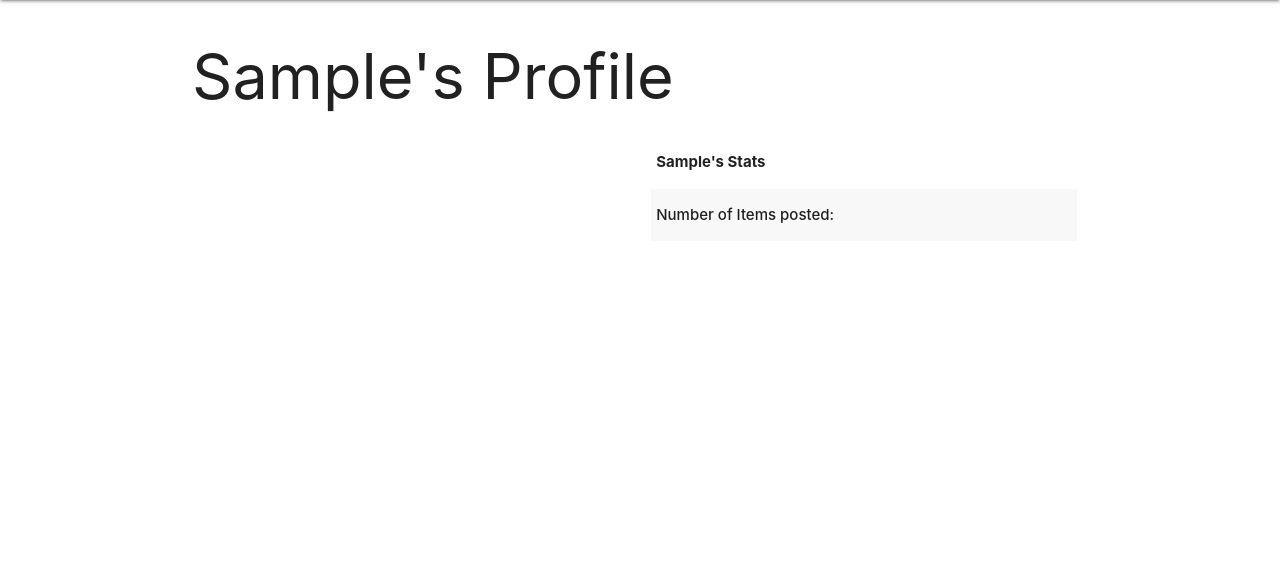
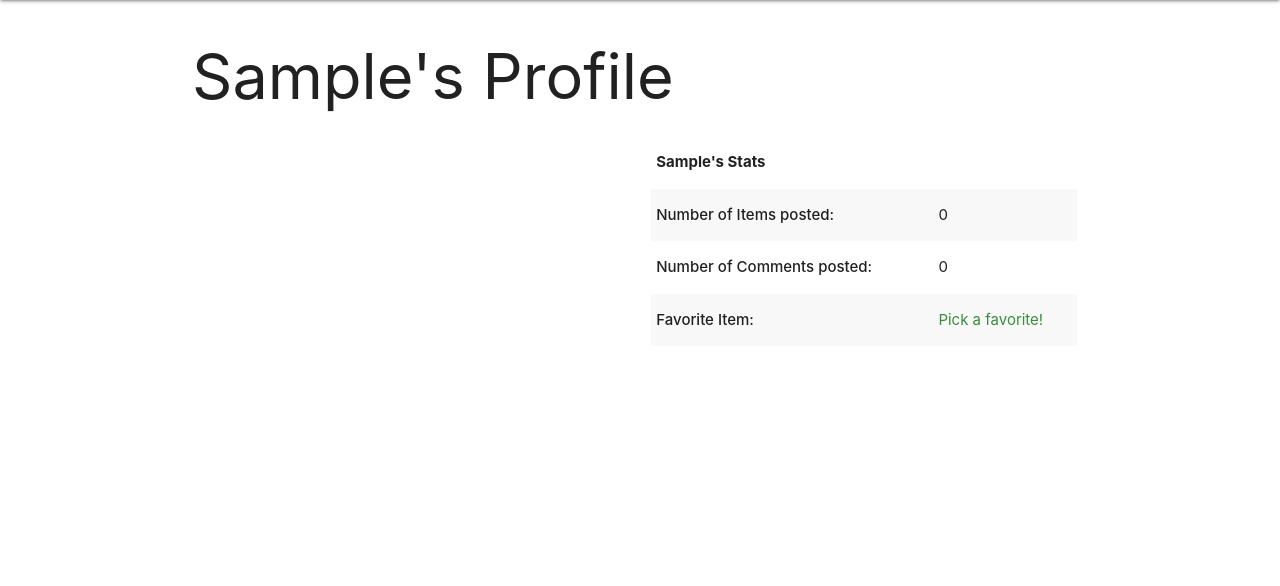
Before and after one commit to Loquen/tjsbest, a Django app: page /users/1/ in a window 1280 px wide. Shown: the part 64-650 px from the top of the page. Run offline with Django 3.2, Linux system fonts and the light colour scheme; tables that the repository leaves empty hold one stand-in row (values such as "Sample post"); data that the repository does not hold is empty.

Commit message:
add favorite item to profile template, urls, views

```diff
--- a/main_app/templates/main_app/item_list.html
+++ b/main_app/templates/main_app/item_list.html
@@ -44,6 +44,9 @@
           <a class="blue-text text-darken-2" href="{% url 'items_detail' item.id %}">
             {{ item.title }}
           </a>
+          <a class="green-text text-darken-2" href="{% url 'favorite' item.id %}">
+            Favorite!
+          </a>
         </div>
     </div>
 {% endif %}
--- a/main_app/templates/profile.html
+++ b/main_app/templates/profile.html
@@ -7,13 +7,13 @@
       {% for item in items %}
         <div class="card">
           <div class="card-content">
-            <a href="{% url 'items_detail' item.id %}">
+            <a class="blue-text text-darken-2" href="{% url 'items_detail' item.id %}">
               <span class="card-title">{{ item.title }}</span>
             </a>
             <p>Votes: {{ item.votes }}</p>
-            <a href="{% url 'upvote' item.id %}"><i class="material-icons">thumb_up</i></a>
+            <a href="{% url 'upvote' item.id %}"><i class="material-icons blue-text text-darken-2">thumb_up</i></a>
             &nbsp;&nbsp;&nbsp;&nbsp;
-            <a href="{% url 'downvote' item.id %}"><i class="material-icons">thumb_down</i></a>
+            <a href="{% url 'downvote' item.id %}"><i class="material-icons red-text">thumb_down</i></a>
           </div>
         </div>
       {% endfor %}
@@ -27,16 +27,20 @@
         <tbody>
           <tr>
             <td><strong>Number of Items posted:</strong></td>
+            <td>{{items | length}}</td>
           </tr>
-          <!-- {% for comment in item.comment_set.all %}
-            <tr>
-              <td><strong>{{comment.user.username|title}}</strong></td>
-              <td>{{comment.text}}</td>
-              {% if user == comment.user %}
-                <td><a href="{% url 'remove_comment' item.id comment.id %}">Delete</a></td>
-              {% endif %}
-            </tr>
-          {% endfor %} -->
+          <tr>
+            <td><strong>Number of Comments posted:</strong></td>
+            <td>{{items.comment_set.all | length}}</td>
+          </tr>
+          <tr>
+            <td><strong>Favorite Item:</strong></td>
+            {% if profile.favorite_item %}
+              <td><a class="blue-text text-darken-2" href="{% url 'items_detail' profile.favorite_item.id %}">{{profile.favorite_item}}</a></td>
+            {% else %}
+              <td><a class="green-text text-darken-2" href="{% url 'index' %}">Pick a favorite!</a></td>
+            {% endif %}
+          </tr>
         </tbody>
       </table>
     </div>
--- a/main_app/urls.py
+++ b/main_app/urls.py
@@ -13,6 +13,7 @@ urlpatterns = [
   path('items/<int:item_id>/add_photo', views.add_photo, name='add_photo'),
   path('items/<int:item_id>/upvote', views.items_upvote, name='upvote'),
   path('items/<int:item_id>/downvote', views.items_downvote, name='downvote'),
+  path('items/<int:item_id>/add_favorite_item', views.add_favorite_item, name='favorite'),
   path('items/create/', views.ItemCreate.as_view(), name='items_create'),
   path('items/<int:pk>/update', views.ItemUpdate.as_view(), name='items_update'),
   path('items/<int:pk>/delete', views.ItemDelete.as_view(), name='items_delete'),
--- a/main_app/views.py
+++ b/main_app/views.py
@@ -70,7 +70,6 @@ def add_zipcode(request, item_id):
     item.zipcodes.append(new_zipcode)
     item.save()
   return redirect('items_detail', item_id=item_id)
-
 
 @login_required
 def remove_comment(request, item_id, comment_id):
@@ -159,6 +158,14 @@ def profile(request, user_id):
 
   return render(request, 'profile.html', { 'user': user, 'profile': profile, 'items': items })
 
+@login_required
+def add_favorite_item(request, item_id):
+  profile = Profile.objects.get(user=request.user)
+  item = Item.objects.get(id=item_id)
+  profile.favorite_item = item
+  profile.save()
+  return redirect('profile', user_id=request.user.id)
+
 def signup(request):
   error_message = ''
   if request.method == 'POST':
```
